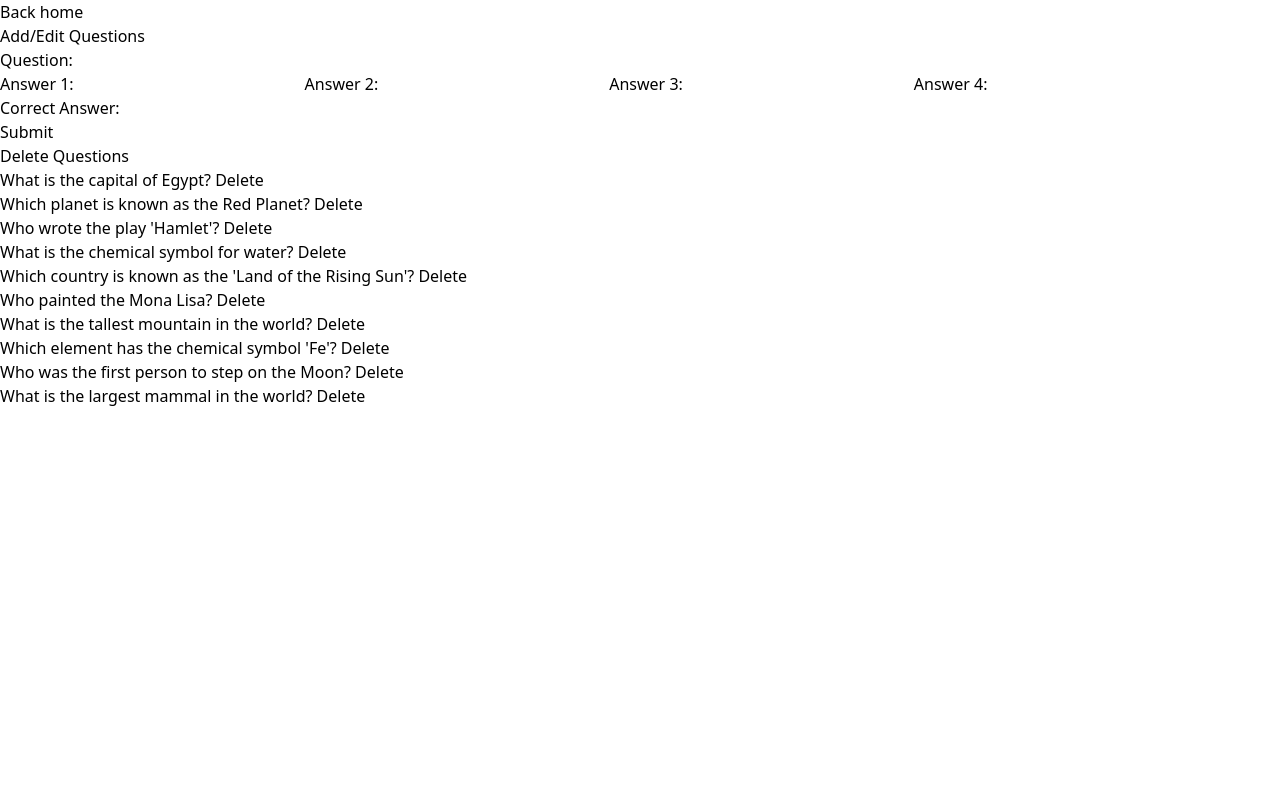
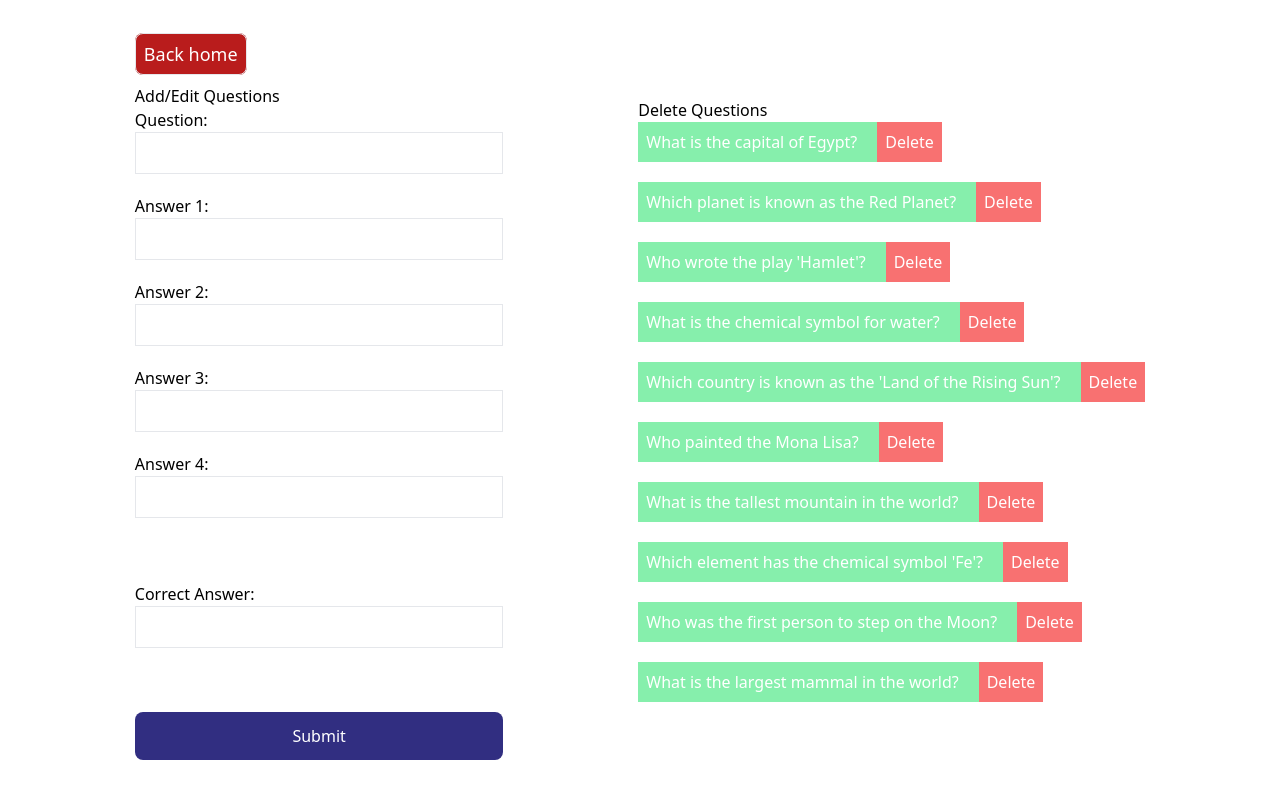
Before and after one commit to Yael353/Quiz, a Next.js app: page /admin in a window 1280 px wide. Built offline with nearby package versions, Linux system fonts and the light colour scheme.

Commit message:
updated changes to styling and delete btn

```diff
--- a/package.json
+++ b/package.json
@@ -13,7 +13,8 @@
     "eslint-config-next": "^13.5.6",
     "next": "^13.5.6",
     "react": "^18.2.0",
-    "react-dom": "^18.2.0"
+    "react-dom": "^18.2.0",
+    "uuid": "^9.0.1"
   },
   "devDependencies": {
     "autoprefixer": "^10.0.1",
--- a/pages/admin.js
+++ b/pages/admin.js
@@ -2,6 +2,7 @@ import { useState } from 'react';
 import React from 'react'
 import Link from "next/link"
 import { questions, addQuestion, editQuestion, deleteQuestion } from "./data/questions";
+import { v4 as uuidv4 } from 'uuid';
 
 function adminPage () {
 
@@ -36,7 +37,7 @@ function adminPage () {
     if (newQuestion.id){
       editQuestion(newQuestion.id, newQuestion);
     }else{
-      addQuestion({ ...newQuestion, id: Date.now() });
+      addQuestion({ ...newQuestion, id: uuidv4() });
     }
     setNewQuestion({
       id: null,
@@ -51,25 +52,24 @@ function adminPage () {
   };
 
   return (
+    <div className='flex flex-row items-center justify-evenly h-screen'>
       <div>
-      <Link href="/">Back home</Link>
-
-      <h2>Add/Edit Questions</h2>
-      <form onSubmit={handleSubmit}>
+       <Link href="/" className='bg-red-700 text-white text-lg border rounded-lg p-2'>Back home</Link>
+        <h2 className='pt-4'>Add/Edit Questions</h2>
+        <form onSubmit={handleSubmit} className='flex flex-col gap-5'>
           <label>
             Question:
-          <input
+            <input className='focus:outline-none border w-full p-2'
               type="text"
               name="question"
               value={newQuestion.question}
               onChange={handleInputChange}
             />
           </label>
-        <br />
           {newQuestion.answers.map((answer, index) => (
             <label key={index}>
               Answer {index + 1}:
-            <input
+              <input className='focus:outline-none border w-full p-2'
                 type="text"
                 value={answer}
                 onChange={(e) => handleAnswerChange(index, e.target.value)}
@@ -79,7 +79,7 @@ function adminPage () {
           <br />
           <label>
             Correct Answer:
-          <input
+            <input className='focus:outline-none border w-full p-2'
               type="text"
               name="correctAnswer"
               value={newQuestion.correctAnswer}
@@ -87,18 +87,20 @@ function adminPage () {
             />
           </label>
           <br />
-        <button type="submit">Submit</button>
+          <button type="submit" className='bg-indigo-900 text-white p-3 rounded-lg'>Submit</button>
         </form>
-
+      </div>
+      <div>
       <h2>Delete Questions</h2>
-      <ul>
+      <ul className='flex flex-col gap-5 w-fit'>
         {questions.questions.map((question) => (
-          <li key={question.id}>
+          <li className='bg-green-300 w-fit text-white pl-2 flex justify-between items-center gap-5' key={question.id}>
             {question.question}{' '}
-            <button onClick={() => handleDelete(question.id)}>Delete</button>
+            <button className='bg-red-400 p-2' onClick={() => handleDelete(question.id)}>Delete</button>
           </li>
         ))}
       </ul>
+      </div>
     </div>
   );
 }
--- a/pages/data/questions.js
+++ b/pages/data/questions.js
@@ -85,5 +85,7 @@ export const editQuestion = (questionId, updateQuestion) => {
 };
 
 export const deleteQuestion = (questionId) => {
+  console.log("Deleting question with id:", questionId);
   questions.questions = questions.questions.filter((question) => question.id !== questionId);
+  console.log("Updated questions:", questions.questions);
 };
--- a/pages/index.js
+++ b/pages/index.js
@@ -5,7 +5,6 @@ import Navbar from "./components/Navbar";
 function Home() {
   return (
     <>
-      <Navbar />
       <div className="flex flex-col items-center justify-center h-screen">
         <h1 className="text-4xl font-bold mb-6">Welcome to the Quiz</h1>
         <div className="flex space-x-4">
--- a/pages/quiz.js
+++ b/pages/quiz.js
@@ -30,20 +30,22 @@ function quiz() {
 
   return (
     <>
-      <Link href="/">Home</Link>
-      <h1>{questions.questions[currentQuestion].question}</h1>
+    <div className='flex flex-col h-screen justify-center items-center gap-20'>
+      <Link href="/" className='bg-red-700 text-white text-lg border rounded-lg p-2'>Home</Link>
+      <h1 className='text-5xl'>{questions.questions[currentQuestion].question}</h1>
 
-      <ul>
+      <ul className='flex items-center text-center gap-10'>
         {questions.questions[currentQuestion].answers.map((answer, index) => (
-          <li key={index} onClick={() => handleAnswerClick(answer)}>
+          <li className='border rounded-lg p-5 cursor-pointer hover:bg-green-300 hover:text-white' key={index} onClick={() => handleAnswerClick(answer)}>
             {answer}
           </li>
         ))}
       </ul>
 
       {selectedAnswer && (
-        <button onClick={handleNextQuestion}>Next Question</button>
+        <button className='bg-indigo-900 text-white p-3 rounded-lg' onClick={handleNextQuestion}>Next Question</button>
       )}
+    </div>
     </>
   );
 }
```
Also changed, not shown: 1 other file (tests, documents, lock files or other folders). Lines whose indentation alone changed are shown as unchanged.
